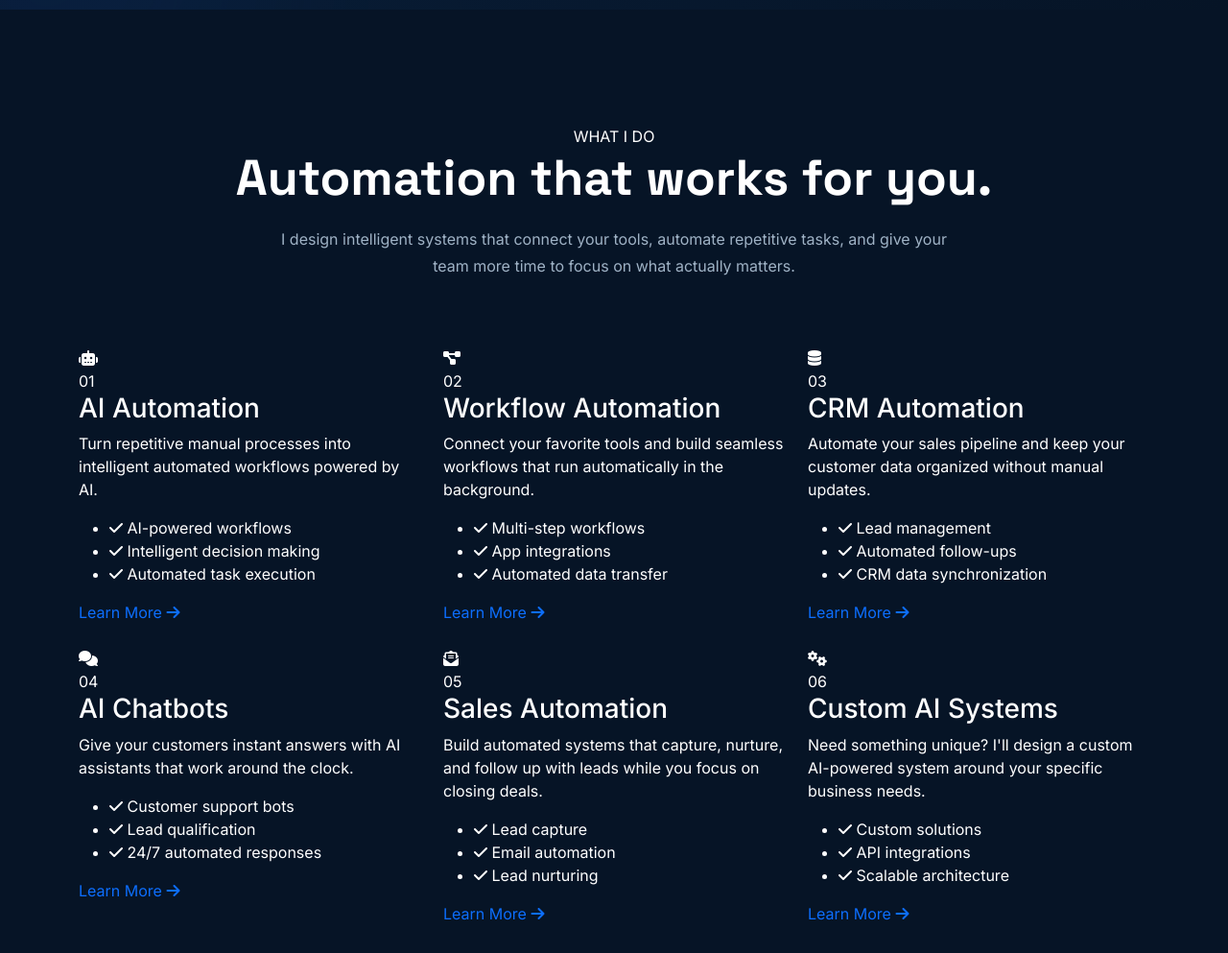
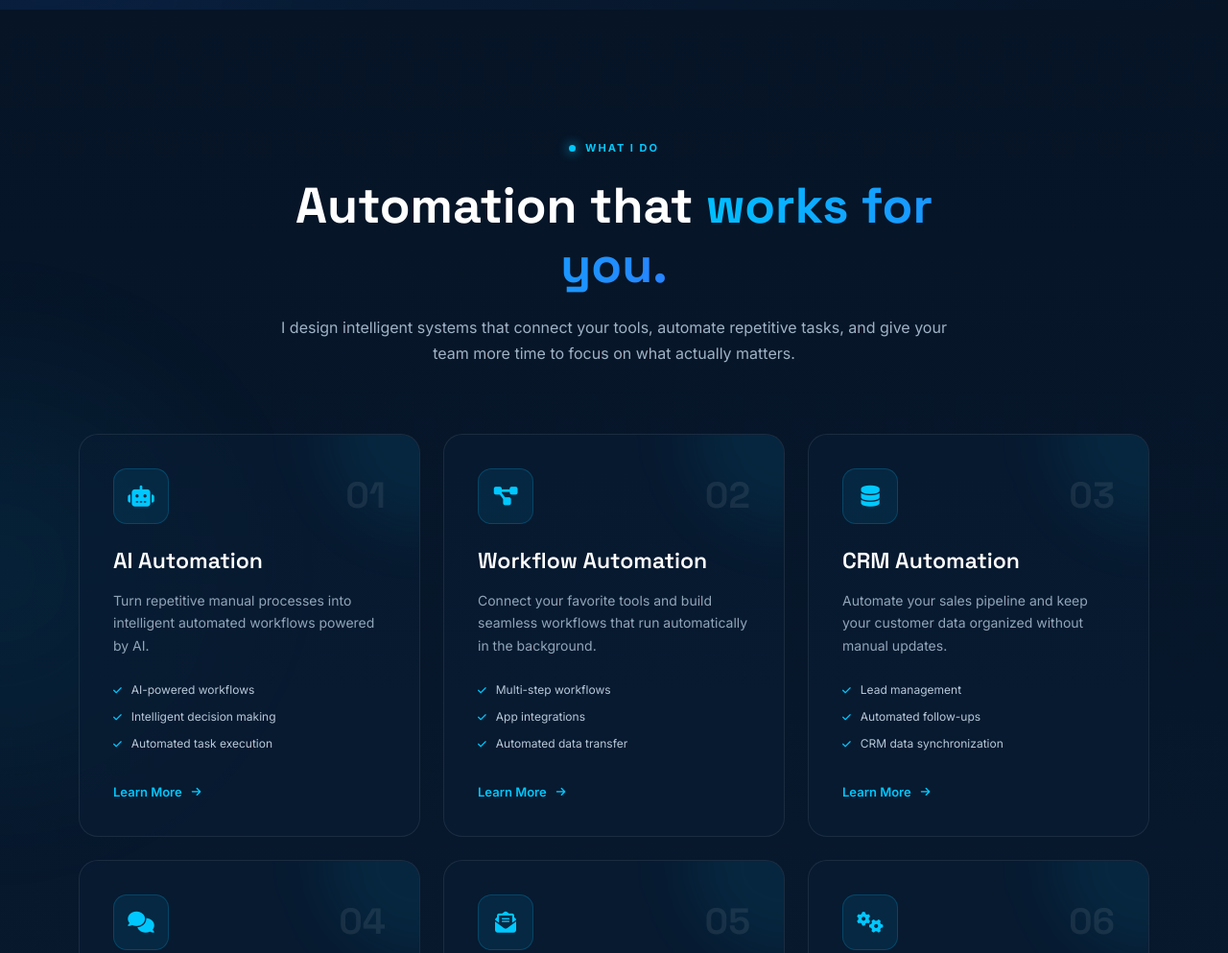
Before and after one commit to zedsibal-automation/ai-automation, a plain HTML site: page index.html in a window 1280 px wide. Shown: the part 920-1913 px from the top of the page at 96% size. Drawn offline with nearby package versions, Linux system fonts and the light colour scheme.

Commit message:
Update style.css

```diff
--- a/css/style.css
+++ b/css/style.css
@@ -1874,3 +1874,490 @@ section {
 .button-clicked {
     transform: scale(0.97) !important;
 }
+/* =========================================================
+   SERVICES SECTION
+========================================================= */
+
+.services-section {
+    position: relative;
+
+    padding:
+        130px 0;
+
+    background:
+        linear-gradient(
+            180deg,
+            #061426 0%,
+            #081a30 100%
+        );
+
+    overflow: hidden;
+}
+
+
+/* Background glow */
+
+.services-section::before {
+    content: "";
+
+    position: absolute;
+
+    width: 600px;
+    height: 600px;
+
+    top: 20%;
+    left: -300px;
+
+    border-radius: 50%;
+
+    background:
+        radial-gradient(
+            circle,
+            rgba(0, 191, 255, 0.08),
+            transparent 70%
+        );
+
+    filter:
+        blur(50px);
+
+    pointer-events:
+        none;
+}
+
+
+/* Section badge */
+
+.section-badge {
+    display: inline-flex;
+
+    align-items: center;
+
+    gap: 10px;
+
+    margin-bottom: 20px;
+
+    color:
+        #00c8ff;
+
+    font-size:
+        11px;
+
+    font-weight:
+        700;
+
+    letter-spacing:
+        2px;
+}
+
+.section-badge span {
+    width: 7px;
+
+    height: 7px;
+
+    border-radius: 50%;
+
+    background:
+        #00c8ff;
+
+    box-shadow:
+        0 0 12px
+        #00c8ff;
+}
+
+
+/* Services heading */
+
+.services-section .section-title h2 {
+    max-width:
+        700px;
+
+    margin-left:
+        auto;
+
+    margin-right:
+        auto;
+}
+
+.services-section .section-title h2 span {
+    background:
+        linear-gradient(
+            90deg,
+            #00bfff,
+            #2784ff
+        );
+
+    -webkit-background-clip:
+        text;
+
+    background-clip:
+        text;
+
+    -webkit-text-fill-color:
+        transparent;
+}
+
+
+/* Service grid */
+
+.service-grid {
+    position:
+        relative;
+
+    z-index:
+        2;
+}
+
+
+/* Service card */
+
+.service-card {
+    position:
+        relative;
+
+    height:
+        100%;
+
+    padding:
+        35px;
+
+    border-radius:
+        20px;
+
+    background:
+        rgba(
+            8,
+            28,
+            52,
+            0.65
+        );
+
+    border:
+        1px solid
+        rgba(
+            255,
+            255,
+            255,
+            0.08
+        );
+
+    overflow:
+        hidden;
+
+    transition:
+        transform 0.4s ease,
+        border-color 0.4s ease,
+        box-shadow 0.4s ease;
+}
+
+
+/* Card hover */
+
+.service-card:hover {
+    transform:
+        translateY(-8px);
+
+    border-color:
+        rgba(
+            0,
+            191,
+            255,
+            0.35
+        );
+
+    box-shadow:
+        0 20px 50px
+        rgba(
+            0,
+            0,
+            0,
+            0.25
+        ),
+
+        0 0 30px
+        rgba(
+            0,
+            191,
+            255,
+            0.06
+        );
+}
+
+
+/* Card glow */
+
+.service-card::before {
+    content:
+        "";
+
+    position:
+        absolute;
+
+    width:
+        200px;
+
+    height:
+        200px;
+
+    top:
+        -100px;
+
+    right:
+        -100px;
+
+    border-radius:
+        50%;
+
+    background:
+        rgba(
+            0,
+            191,
+            255,
+            0.08
+        );
+
+    filter:
+        blur(30px);
+
+    transition:
+        transform 0.5s ease;
+}
+
+.service-card:hover::before {
+    transform:
+        scale(2);
+}
+
+
+/* Service icon */
+
+.service-icon {
+    width:
+        58px;
+
+    height:
+        58px;
+
+    display:
+        flex;
+
+    align-items:
+        center;
+
+    justify-content:
+        center;
+
+    margin-bottom:
+        25px;
+
+    border-radius:
+        14px;
+
+    background:
+        rgba(
+            0,
+            191,
+            255,
+            0.09
+        );
+
+    border:
+        1px solid
+        rgba(
+            0,
+            191,
+            255,
+            0.2
+        );
+}
+
+.service-icon i {
+    color:
+        #00c8ff;
+
+    font-size:
+        22px;
+}
+
+
+/* Service number */
+
+.service-number {
+    position:
+        absolute;
+
+    top:
+        35px;
+
+    right:
+        35px;
+
+    color:
+        rgba(
+            255,
+            255,
+            255,
+            0.08
+        );
+
+    font-family:
+        'Space Grotesk',
+        sans-serif;
+
+    font-size:
+        38px;
+
+    font-weight:
+        700;
+}
+
+
+/* Service heading */
+
+.service-card h3 {
+    position:
+        relative;
+
+    margin-bottom:
+        15px;
+
+    color:
+        #ffffff;
+
+    font-family:
+        'Space Grotesk',
+        sans-serif;
+
+    font-size:
+        23px;
+
+    font-weight:
+        600;
+}
+
+
+/* Service description */
+
+.service-card p {
+    position:
+        relative;
+
+    margin-bottom:
+        25px;
+
+    color:
+        #91a5b9;
+
+    font-size:
+        14px;
+
+    line-height:
+        1.7;
+}
+
+
+/* Service list */
+
+.service-card ul {
+    list-style:
+        none;
+
+    padding:
+        0;
+
+    margin:
+        0 0 28px;
+}
+
+.service-card li {
+    display:
+        flex;
+
+    align-items:
+        center;
+
+    gap:
+        10px;
+
+    margin-bottom:
+        10px;
+
+    color:
+        #b8c8d8;
+
+    font-size:
+        12px;
+}
+
+.service-card li i {
+    color:
+        #00c8ff;
+
+    font-size:
+        10px;
+}
+
+
+/* Service link */
+
+.service-link {
+    display:
+        inline-flex;
+
+    align-items:
+        center;
+
+    gap:
+        10px;
+
+    color:
+        #00c8ff;
+
+    font-size:
+        13px;
+
+    font-weight:
+        600;
+
+    transition:
+        gap 0.3s ease;
+}
+
+.service-link:hover {
+    color:
+        #ffffff;
+
+    gap:
+        15px;
+}
+
+.service-link i {
+    font-size:
+        11px;
+}
+
+
+/* =========================================================
+   SERVICES RESPONSIVE
+========================================================= */
+
+@media (max-width: 767px) {
+
+    .services-section {
+        padding:
+            90px 0;
+    }
+
+    .service-card {
+        padding:
+            28px;
+    }
+
+    .service-number {
+        top:
+            28px;
+
+        right:
+            28px;
+    }
+
+}
```
